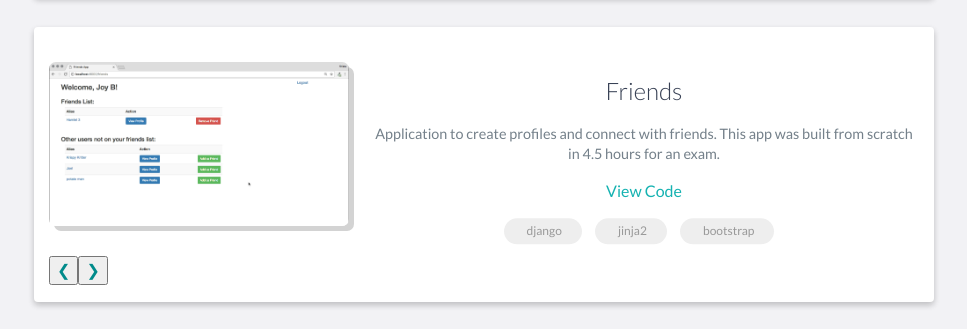
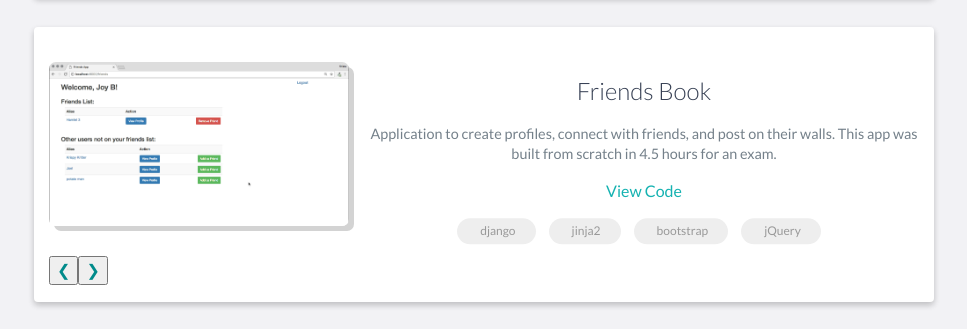
Before and after one commit to KristaProkop/KristaProkop.github.io, a website: page index.html in a window 1280 px wide. Shown: the part 1919-2248 px from the top of the page, without its empty margins (156-1123 px from the left). Drawn offline with nearby package versions, Linux system fonts and the light colour scheme.

Commit message:
Combined friends and wall apps

```diff
--- a/index.html
+++ b/index.html
@@ -180,15 +180,16 @@
                     </div>
                     <!-- End .project-image -->
                     <div class="project-info">
-                        <h3>Friends</h3>
+                        <h3>Friends Book</h3>
                         <p>
-                            Application to create profiles and connect with friends. This app was built from scratch in 4.5 hours for an exam.
+                            Application to create profiles, connect with friends, and post on their walls. This app was built from scratch in 4.5 hours for an exam.
                         </p>
-                        <a href="https://github.com/KristaProkop/web_dev_examples/tree/master/django/friends_app">View Code</a>
+                        <a href="https://github.com/KristaProkop/web_dev_examples/tree/master/django/friends_app_wall">View Code</a>
                         <ul class="tags">
                           <li class="tag">django</li>
                           <li class="tag">jinja2</li>
                           <li class="tag">bootstrap</li>
+                          <li class='tag'>jQuery</li>
                         </ul>
                     </div>
                     <!-- End .project-info -->
```
